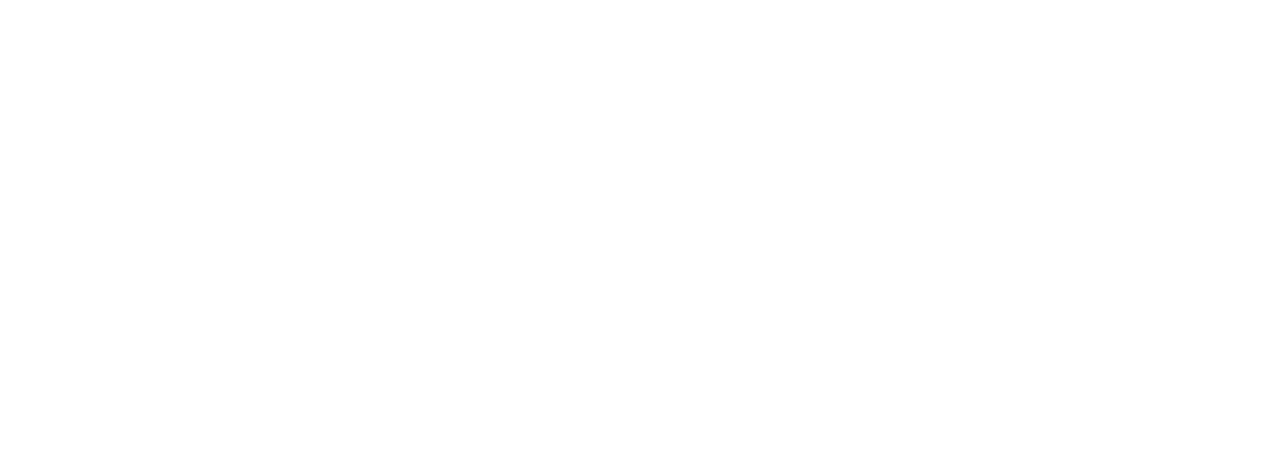
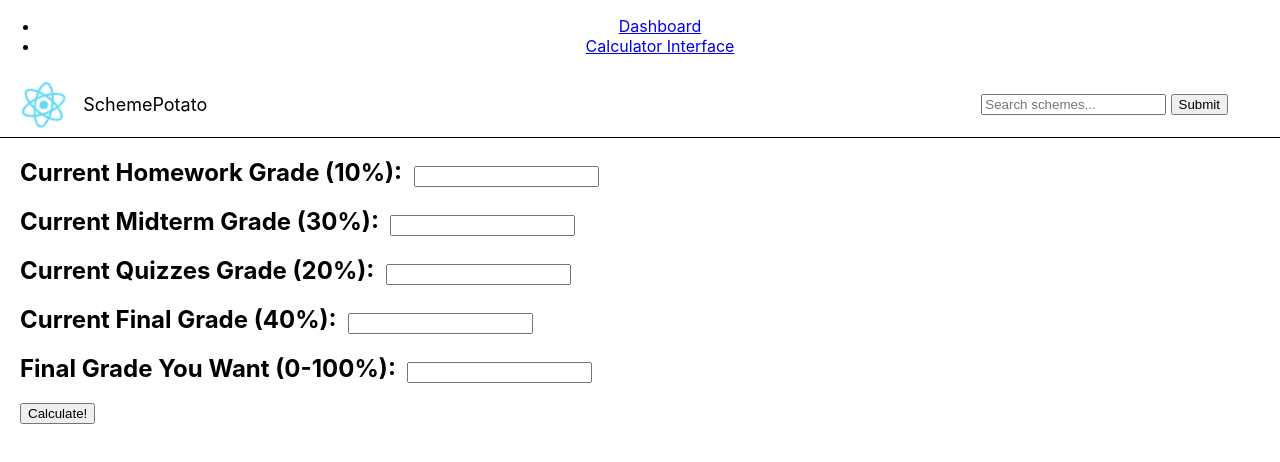
Before and after one commit to spectraldoy/CS35LFinalProject, a React (Create React App) app: page /calculatorInterface in a window 1280 px wide. Shown: the top 462 px of the page. Built offline with nearby package versions, Linux system fonts and the light colour scheme.

Commit message:
different gitnotes

```diff
--- a/src/App.css
+++ b/src/App.css
@@ -43,6 +43,11 @@
   color: #61dafb;
 }
 
+.Assignment{
+  text-align: left;
+  padding-left: 20px;
+}
+
 @keyframes App-logo-spin {
   from {
     transform: rotate(0deg);
--- a/src/App.js
+++ b/src/App.js
@@ -1,16 +1,26 @@
 import React from "react";
-import { BrowserRouter, Route, Switch } from "react-router-dom";
+import { BrowserRouter, Route, Switch, Link } from "react-router-dom";
 
 import './App.css';
 import Dashboard from './dashboard';
+import calculatorInterface from './calculatorInterface';
 
 function App() {
   return (
     <div className="App">
         <BrowserRouter>
+        <ul>
+          <li>
+            <Link to="/Dashboard">Dashboard</Link>
+          </li>
+          <li>
+            <Link to="/calculatorInterface">Calculator Interface</Link>
+          </li>
+        </ul>
         <Switch>
             <Route exact path="/" component={Dashboard} />
             <Route path="/Dashboard" component={Dashboard} />
+            <Route path="/calculatorInterface" component={calculatorInterface} />
         </Switch>
       </BrowserRouter>
     </div>
--- /dev/null
+++ b/src/calculatorInterface.js
@@ -0,0 +1,223 @@
+import logo from './logo.svg';
+import './App.css';
+import React from 'react';
+import {calculate} from './calculator.js'
+
+// TODO: check with team, and a framework component, of which dashboard
+//       is a subclass, that is used for the Browse Schemes, and search
+//       windows, and so on, with top and left panels floating there
+//       being optionally collapsible, except for logo. Maybe only left
+//       panel collapsible
+// TODO: a lagoon component with all the links to click to browse schemes, etc.
+// TODO: a recent schemes thing with label dashboard
+// TODO: an account thing at the bottom
+
+class Header extends React.Component {
+
+  renderBrand() {
+    const name = "SchemePotato";
+    return (
+      <div className="App-brand">
+        <img src={logo} className="App-logo" alt="logo" />
+        <p>
+          {name}
+        </p>
+      </div>
+    );
+  }
+
+  render() {
+    return (
+      <header className="App-header">
+        {this.renderBrand()}
+        {this.props.renderSearchBar()}
+      </header>
+    );
+  }
+}
+
+class Lagoon extends React.Component {
+  render() {
+    return 3;
+  }
+}
+
+class calculatorInterface extends React.Component {
+  constructor(props) {
+    super(props);
+    this.state = {
+      searchQuery: "",
+      gradeQuery: "",
+      grades: Array(5).fill(null),
+      weights: [10, 30, 20, 40]
+    };
+
+    this.submitQuery = this.submitQuery.bind(this);
+    this.submitGrades = this.submitGrades.bind(this);
+    this.displayQuery = this.displayQuery.bind(this);
+    this.handleChange = this.handleChange.bind(this);
+  }
+
+  handleChange = i => (event) =>{
+    event.preventDefault();
+    const grades = this.state.grades;
+    grades[i] = event.target.value;
+    this.setState({
+      grades: grades
+    });
+  }
+
+  submitQuery(event) {
+    // TODO: search database using this.state.searchQuery
+    event.preventDefault();
+    alert(this.state.searchQuery);
+
+    // clear out input
+    this.setState({
+      searchQuery: ""
+    });
+  }
+
+  submitGrades(event){
+    event.preventDefault();
+    const grades = {
+      		categories: [
+      			{
+      				weight: 10,
+      				graded: ((this.state.grades[0] === null || this.state.grades[0] == "") ? [] : [{ptsReceived: parseInt(this.state.grades[0]), ptsOutOf: 100}]),
+      				projected: []
+      			},
+      			{
+      				weight: 30,
+      				graded: ((this.state.grades[1] === null || this.state.grades[1] == "") ? [] : [{ptsReceived: parseInt(this.state.grades[1]), ptsOutOf: 100}]),
+      				projected: []
+      			},
+            {
+      				weight: 20,
+      				graded: ((this.state.grades[2] === null || this.state.grades[2] == "") ? [] : [{ptsReceived: parseInt(this.state.grades[2]), ptsOutOf: 100}]),
+      				projected: []
+      			},
+            {
+      				weight: 40,
+      				graded: ((this.state.grades[3] === null || this.state.grades[3] == "") ? [] : [{ptsReceived: parseInt(this.state.grades[3]), ptsOutOf: 100}]),
+      				projected: []
+      			},
+      		],
+       		target: ((this.state.grades[4] === null || this.state.grades[4] == "") ? 0 : parseInt(this.state.grades[4]))
+      	};
+    console.log(grades);
+    const results = calculate(grades);
+    let message = "";
+    if(results.currentGrade === null){
+      message += "Current grade: 0%";
+    }
+    else{
+      message += ("Current grade: " + results.currentGrade + "%");
+    }
+    message += "\n";
+    if(results.projectedGrade === null){
+      message += "Projected grade: 0%";
+    }
+    else{
+      message += ("Projected grade: " + results.projectedGrade + "%");
+    }
+    message += "\n";
+    if(results.gradedNeededScore === null){
+      message += "Grade Needed: 0%";
+    }
+    else{
+      message += ("Grade Needed: " + results.gradeNeededScore + "%");
+    }
+    message += "\n";
+    if(results.projectedNeededScore === null){
+      message += "Projected Grade Needed: 0%";
+    }
+    else{
+      message += ("Projected Grade Needed: " + results.projectedNeededScore + "%");
+    }
+
+
+    alert(message);
+  }
+
+  displayQuery(event) {
+    // get input from search bar
+    this.setState({
+      searchQuery: event.target.value,
+    });
+  }
+
+  renderSearchBar() {
+    return (
+      // &nbsp is a non breaking space for a cleaner look
+      <form className="App-search" onSubmit={this.submitQuery}>
+        <label>
+          <input
+            type="text"
+            placeholder="Search schemes..."
+            value={this.state.searchQuery}
+            onChange={this.displayQuery}
+          />
+        </label>&nbsp;
+        <input type="submit" value="Submit" />
+      </form>
+    );
+  }
+
+  render() {
+    return (
+      <div className="calculatorInterface">
+        <div className="Header">
+          <Header renderSearchBar={this.renderSearchBar.bind(this)} />
+        </div>
+        <div className="Assignment">
+          <h2>
+            <form>
+              <label>
+                Current Homework Grade (10%):&nbsp;&nbsp;
+            <input type="text" name="name" onChange={this.handleChange(0)}/>
+              </label>
+            </form>
+          </h2>
+          <h2>
+            < form>
+              <label>
+                Current Midterm Grade (30%):&nbsp;&nbsp;
+            <input type="text" name="name" onChange={this.handleChange(1)}/>
+              </label>
+            </form>
+          </h2>
+          <h2>
+            < form>
+              <label>
+                Current Quizzes Grade (20%):&nbsp;&nbsp;
+            <input type="text" name="name" onChange={this.handleChange(2)}/>
+              </label>
+            </form>
+          </h2>
+          <h2>
+            < form>
+              <label>
+                Current Final Grade (40%):&nbsp;&nbsp;
+            <input type="text" name="name" onChange={this.handleChange(3)}/>
+              </label>
+            </form>
+          </h2>
+          <h2>
+            < form>
+              <label>
+                Final Grade You Want (0-100%):&nbsp;&nbsp;
+            <input type="text" name="name" onChange={this.handleChange(4)}/>
+              </label>
+            </form>
+          </h2>
+          <form onSubmit = {this.submitGrades}>
+          <input type="submit" value="Calculate!" />
+          </form>
+        </div>
+      </div>
+    );
+  }
+}
+
+export default calculatorInterface;
```
